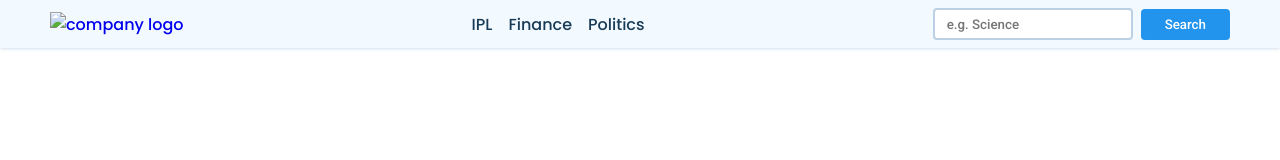
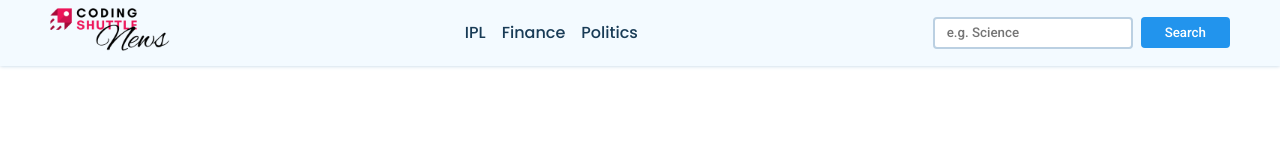
Before and after one commit to kchirag783/News-Api-Website2, a plain HTML site: page index.html in a window 1280 px wide. Drawn offline with Linux system fonts and the light colour scheme; no server answers.

Commit message:
Update index.html

```diff
--- a/index.html
+++ b/index.html
@@ -10,7 +10,7 @@
     <nav>
         <div class="main-nav container flex">
             <a href="#"  class="company-logo" onclick="reload()">
-                <img src="./assets/logo (1).png" alt="company logo">
+                <img src="logo (1).png" alt="company logo">
             </a>
             <div class="nav-links">
                 <ul class="flex">
```
